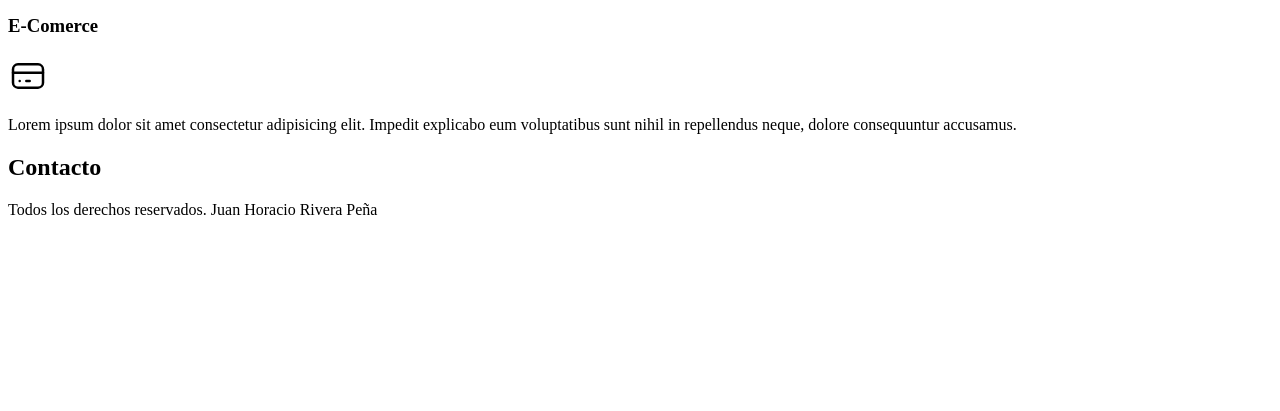
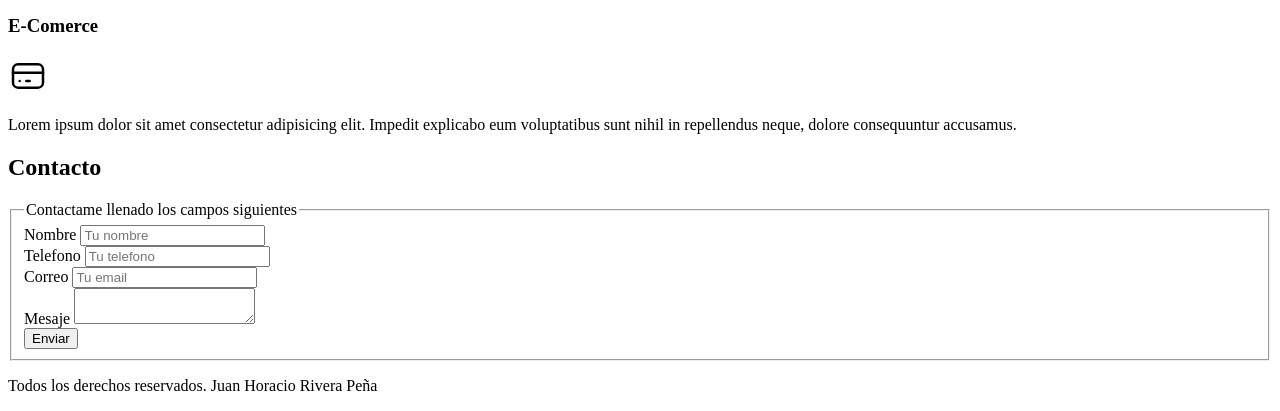
Before and after one commit to horacio2307/Curso_Desarrollo_Web, a plain HTML site: page index.html in a window 1280 px wide. Shown: the part 651-1062 px from the top of the page. Before the commit the page ends 886 px from the top, so only its background shows below. Drawn offline with Linux system fonts and the light colour scheme.

Commit message:
Update index.html

```diff
--- a/index.html
+++ b/index.html
@@ -92,6 +92,41 @@
 
     <section>
         <h2>Contacto</h2>
+
+        <form>
+            <fieldset>
+                <legend>Contactame llenado los campos siguientes</legend>
+
+                <div>
+                    <Label>Nombre</Label>
+                    <input type="text" placeholder="Tu nombre">
+                </div>
+
+
+                <div>
+                    <Label>Telefono</Label>
+                    <input type="tel" placeholder="Tu telefono">
+                </div>
+
+
+                <div>
+                    <Label>Correo</Label>
+                    <input type="email" placeholder="Tu email">
+                </div>
+
+
+                <div>
+                    <Label>Mesaje</Label>
+                    <textarea></textarea>
+                </div>
+
+
+                <div>
+                    <button type="submit">Enviar</button>
+                </div>
+
+            </fieldset>
+        </form>
     </section>
 
     <footer>
```
